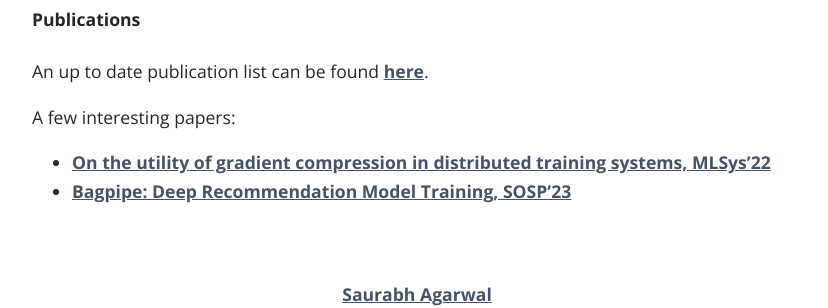
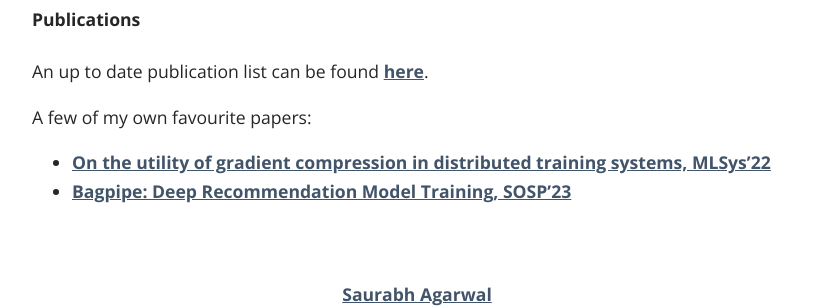
Before and after one commit to iidsample/iidsampe.github.io, a Jekyll site: the page built from index.md, in a window 1280 px wide. Shown: the part 322-630 px from the top of the page, without its empty margins (223-1051 px from the left). Built offline with Jekyll 4.4.1, drawn with Linux system fonts in a browser that asks for light colours; some web fonts are replaced.

Commit message:
Another update

```diff
--- a/index.md
+++ b/index.md
@@ -10,6 +10,6 @@ When I am not being a grad student, I can be found racing keelboats on Lake Mend
 #### Publications
 An up to date publication list can be found [here](https://scholar.google.com/citations?hl=en&user=u71IKxAAAAAJ&view_op=list_works&sortby=pubdate).
 
-A few interesting papers:
+A few of my own favourite papers:
 * [On the utility of gradient compression in distributed training systems, MLSys'22](https://proceedings.mlsys.org/paper_files/paper/2022/hash/773862fcc2e29f650d68960ba5bd1101-Abstract.html)
 * [Bagpipe: Deep Recommendation Model Training, SOSP'23](https://arxiv.org/abs/2202.12429)
```
